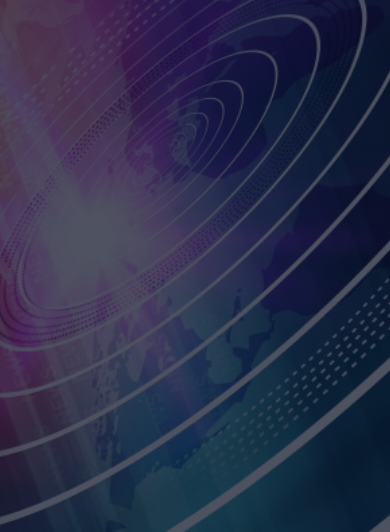
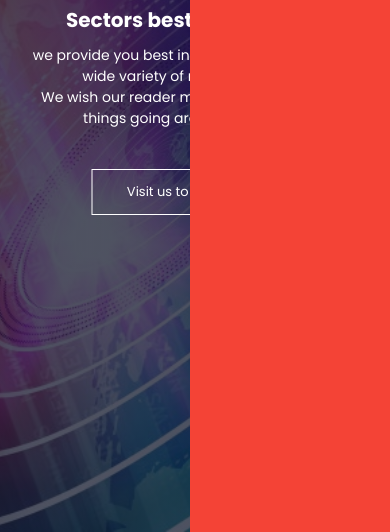
Before and after one commit to bjhawar1508/frt_project, a plain HTML site: page index.html in a window 390 px wide. Shown: the part 312-844 px from the top of the page. Drawn offline with Linux system fonts and the light colour scheme.

Commit message:
commit 1

```diff
--- a/index.html
+++ b/index.html
@@ -7,6 +7,7 @@
     <link rel="preconnect" href="https://fonts.googleapis.com">
     <link rel="preconnect" href="https://fonts.gstatic.com" crossorigin>
     <link href="https://fonts.googleapis.com/css2?family=Poppins:wght@200;300;400;600;700&display=swap" rel="stylesheet">
+    <link rel="stylesheet" href="https://cdn.jsdelivr.net/npm/@fortawesome/fontawesome-free@5.15.4/css/fontawesome.min.css">
 </head>
 <body>
     <section class="header">
@@ -24,6 +25,22 @@
                     </ul>
                 </div>
             </nav>
+
+        <div class="text-box">
+            <h1>
+                Sectors best News Portal.
+            </h1>
+
+            <p>
+            we provide you best in class news. we have an wide variety of news categorie's. <br>We wish our reader must be aware of all the things going areound the globe.
+            </p>
+
+            <a href="" class="hero-btn"> Visit us to Know More</a>
+
+        </div>
+
+
+
     </section>
 
 
--- a/style.css
+++ b/style.css
@@ -47,7 +47,7 @@ nav img{
 
 .nav-links ul li::after{
         content: '';
-        width: 100%;
+        width: 0%;
         height: 2px;
         background: #f44336;
         display: block;
@@ -57,6 +57,70 @@ nav img{
 
 .nav-links ul li:hover::after{
         width: 100%;
+}
+
+.text-box{
+        width: 90%;
+        color: #fff;
+        position: absolute;
+        top: 50%;
+        left: 50%;
+        transform: translate(-50%,-50% );
+        text-align: center;
+}
+
+.text-box h1{
+        font-size: 62px;
+
+}
+
+.text-box p{
+        margin: 10px 0px 40px;
+        font-size: 14px;
+        color: #fff;
+
+}
+
+.hero-btn{
+        display: inline-block;
+        text-decoration: none;
+        color: #fff;
+        border: 1px solid #fff;
+        padding: 12px 34px;
+        font-size: 13px;
+        background: transparent;
+        position: relative;
+        cursor: pointer;
+}
+
+.hero-btn:hover{
+        border: 1px solid #f44336;
+        background: #f44336;
+        transition: 1s;
 
 
 }
+
+@media(max-width: 700px){
+        .text-box h1{
+                font-size: 20px;
+        }
+
+        .nav-links ul li{
+                display: block;
+        }
+        .nav-links{
+                position: absolute;
+                background: #f44336;
+                height: 100vh;
+                width: 200px;
+                top: 0;
+                right: 0;
+                text-align: left;
+                z-index: 2;
+
+
+
+
+        }
+}
```
Lines whose indentation alone changed are shown as unchanged.
